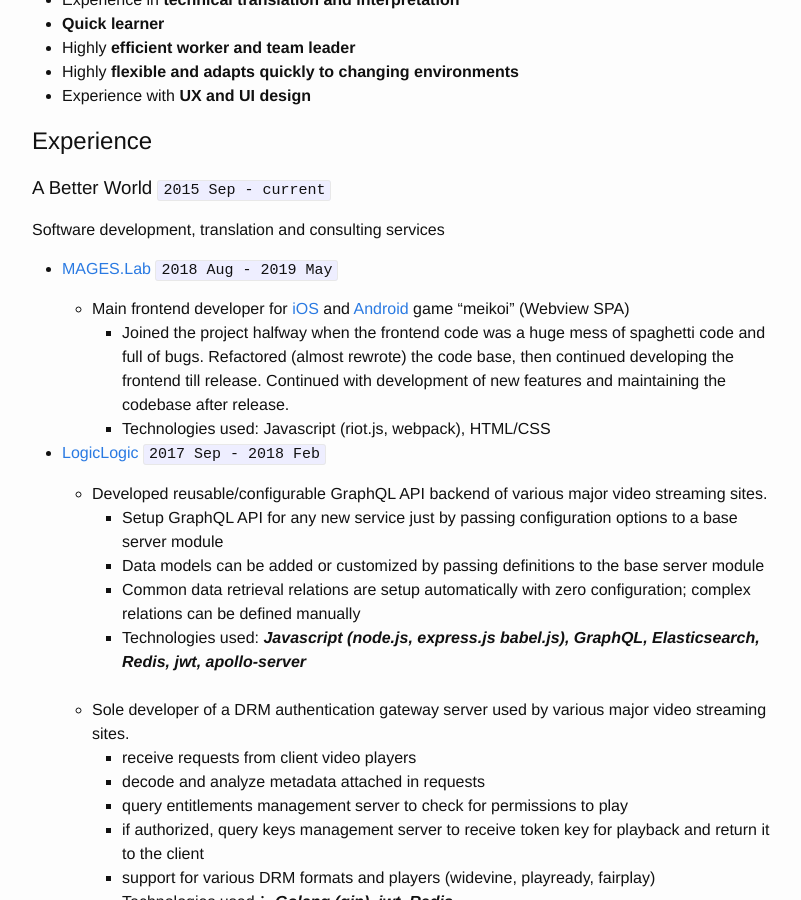
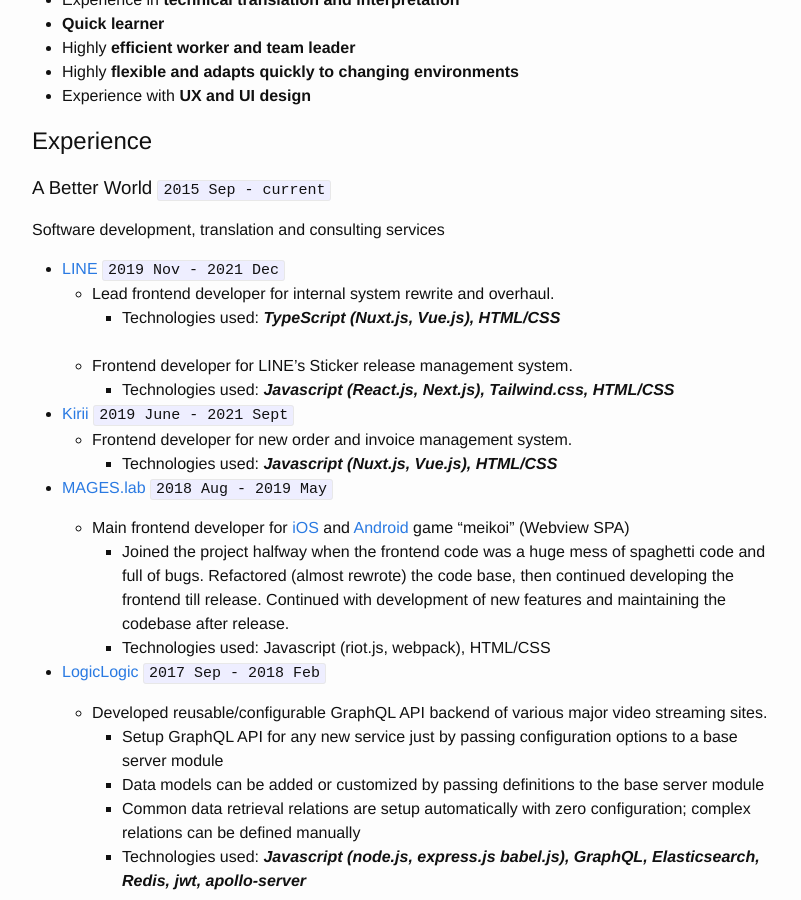
Before and after one commit to brandonwoo/brandonwoo.github.io, a Jekyll site: the page built from resumes/en.md, in a window 1280 px wide and 900 px high, scrolled down 510 px. Shown: the whole window, without its empty margins (238-1039 px from the left). Built offline with Jekyll 4.4.1, drawn with Linux system fonts in a browser that asks for light colours.

Commit message:
update resumes

```diff
--- a/resumes/en.md
+++ b/resumes/en.md
@@ -33,7 +33,19 @@ permalink: /resumes/en/
 ### A Better World `2015 Sep - current`
 Software development, translation and consulting services
 
-* [MAGES.Lab](https://mages-lab.jp) `2018 Aug - 2019 May`
+* [LINE](https://line.me/) `2019 Nov - 2021 Dec`
+  * Lead frontend developer for internal system rewrite and overhaul.
+    * Technologies used: ***TypeScript (Nuxt.js, Vue.js), HTML/CSS***
+<br/>
+
+  * Frontend developer for LINE's Sticker release management system.
+    * Technologies used: ***Javascript (React.js, Next.js), Tailwind.css, HTML/CSS***
+
+* [Kirii](https://www.kirii.co.jp/) `2019 June - 2021 Sept`
+  * Frontend developer for new order and invoice management system.
+    * Technologies used: ***Javascript (Nuxt.js, Vue.js), HTML/CSS***
+
+* [MAGES.lab](https://mages-lab.jp) `2018 Aug - 2019 May`
 
   * Main frontend developer for [iOS](https://apps.apple.com/jp/app/%E3%82%81%E3%81%84%E3%81%93%E3%81%84-%E6%98%8E%E6%B2%BB%E6%9D%B1%E4%BA%B0%E6%81%8B%E4%BC%BD-%E3%83%8F%E3%83%B0%E3%82%AB%E3%83%A9%E3%83%87%E3%83%B1%E3%83%88/id1352250862) and [Android](https://play.google.com/store/apps/details?id=com.mages.meikoidate) game "meikoi" (Webview SPA)
     * Joined the project halfway when the frontend code was a huge mess of spaghetti code and full of bugs. Refactored (almost rewrote) the code base, then continued developing the frontend till release. Continued with development of new features and maintaining the codebase after release.
```
Also changed, not shown: resumes/jp.md (+12 -0 lines).
